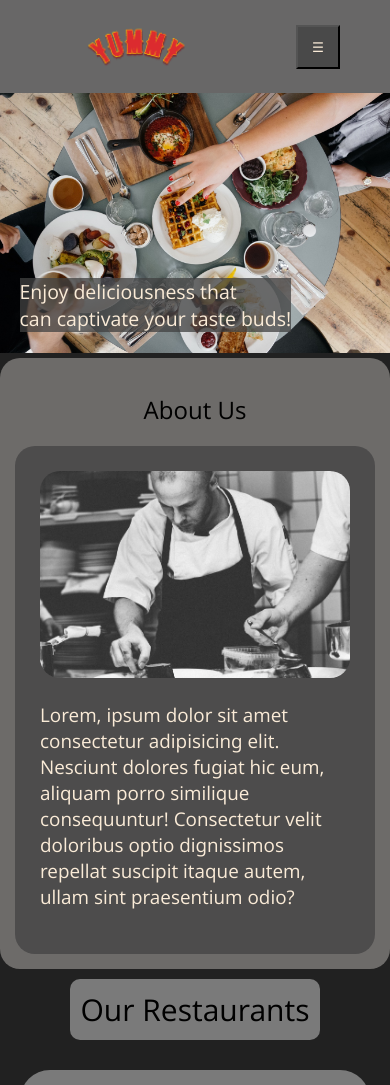
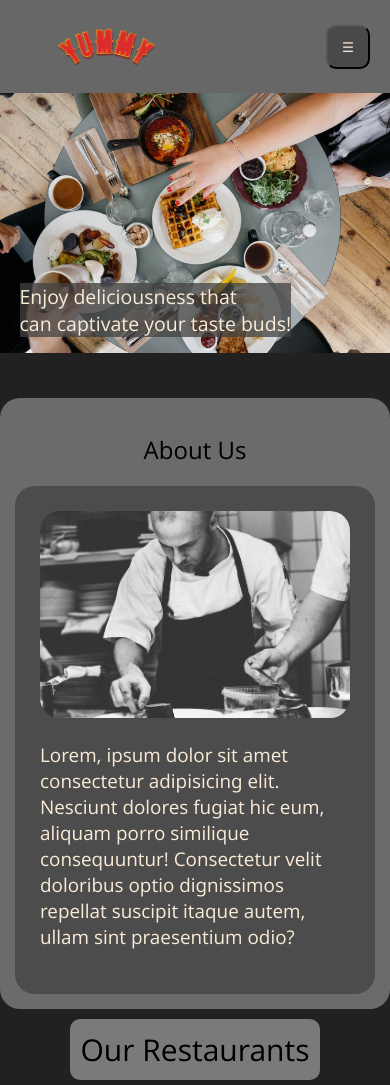
Before and after one commit to hafidzahm/yummy-yum, a website built with webpack: page src/templates/index.html in a window 390 px wide. Shown: the top 1085 px of the page. Built offline with nearby package versions, Linux system fonts and the light colour scheme; files whose address does not match are found by name.

```diff
--- a/src/styles/responsive.css
+++ b/src/styles/responsive.css
@@ -37,20 +37,17 @@
     margin-left: 50px;
   }
 
-  #hamburger  {
+  #hamburger, #closeBtn  {
     min-width: 44px;
     min-height: 44px;
     background-color: #494949;
     color: antiquewhite;
+    border-radius: 10px;
 
   }
 
   #closeBtn {
-    min-width: 44px;
-    min-height: 44px;
     margin-bottom: 40px;
-    background-color: #494949;
-    color: antiquewhite;
   }
 
 
@@ -58,6 +55,10 @@
 ul {
     display: grid;
   }
+
+.nav-container {
+    padding: 20px 20px
+}
 
 }
 
--- a/src/styles/style.css
+++ b/src/styles/style.css
@@ -38,7 +38,7 @@
   display: flex;
   justify-content: flex-end;
   align-items: center;
-  padding: 20px 50px;
+  padding: 20px 20px;
   box-shadow: 0 1px 8px #ddd;
   background-color: #686767;
 
@@ -60,14 +60,14 @@
 
 .nav-container a {
   text-decoration: none;
-  color:#212121;
+  color:antiquewhite;
   transition: all 0.3s ease 0s;
 
 }
 
 
 .nav-container a:hover {
-  color: antiquewhite;
+  color:#212121;
 }
 
 .container-footer{
@@ -90,11 +90,12 @@
   position: relative;
   text-align: left;
   color:antiquewhite;
+  padding-bottom: 40px;
 }
 
 .hero-text {
   position: absolute;
-  bottom: 10%;
+  bottom: 20%;
   left: 5%;
   font-size: 5vw;
   background-color: #424242c0;
```
